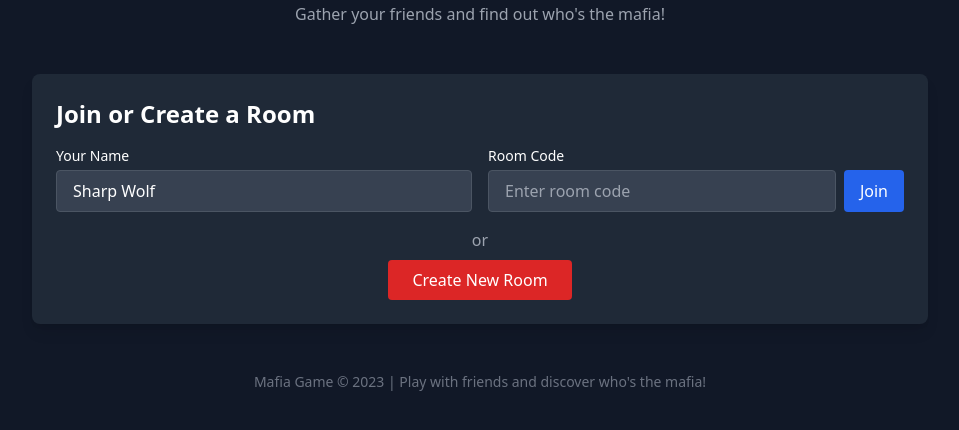
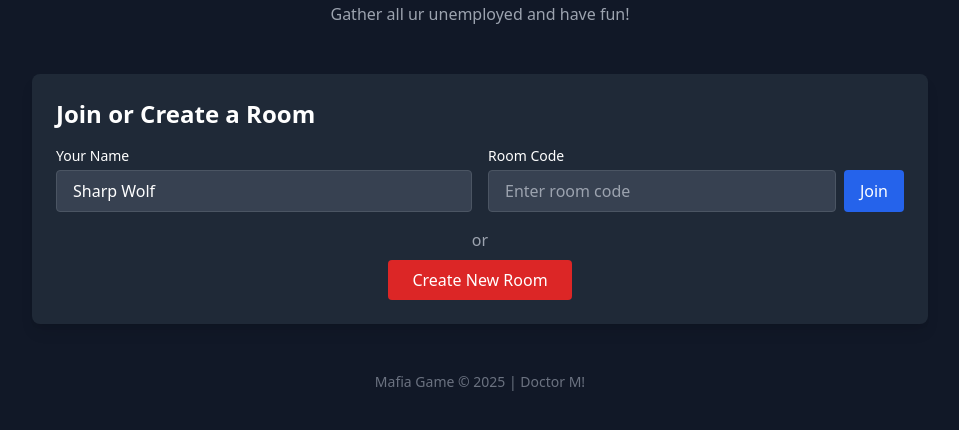
Before and after one commit to sahaaK/Mafia, a plain HTML site: page Index.html in a window 1280 px wide. Shown: the part 78-508 px from the top of the page, without its empty margins (160-1119 px from the left). Drawn offline with nearby package versions, Linux system fonts and the light colour scheme.

Commit message:
Update Index.html

```diff
--- a/Index.html
+++ b/Index.html
@@ -50,7 +50,7 @@
         <!-- App Header -->
         <header class="text-center mb-12">
             <h1 class="text-4xl font-bold mb-2 text-red-500">MAFIA GAME</h1>
-            <p class="text-gray-400">Gather your friends and find out who's the mafia!</p>
+            <p class="text-gray-400">Gather all ur unemployed and have fun!</p>
         </header>
 
         <!-- Main Game Container -->
@@ -185,7 +185,7 @@
 
         <!-- Footer -->
         <footer class="mt-12 text-center text-gray-500 text-sm">
-            <p>Mafia Game © 2023 | Play with friends and discover who's the mafia!</p>
+            <p>Mafia Game © 2025 | Doctor M!</p>
         </footer>
     </div>
 
```
